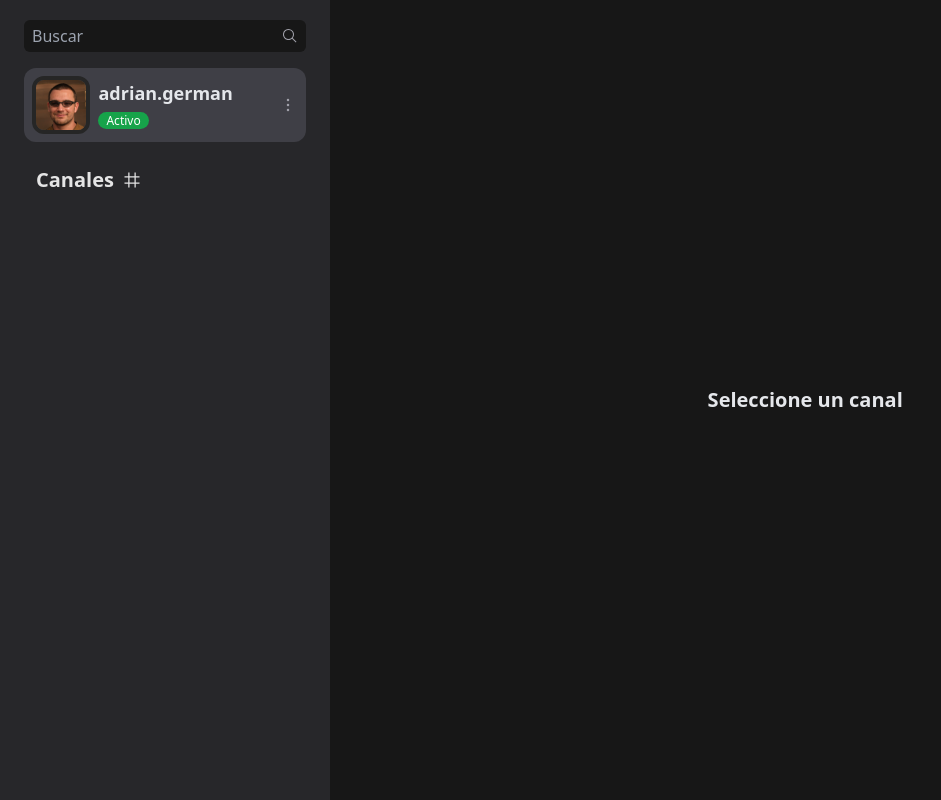
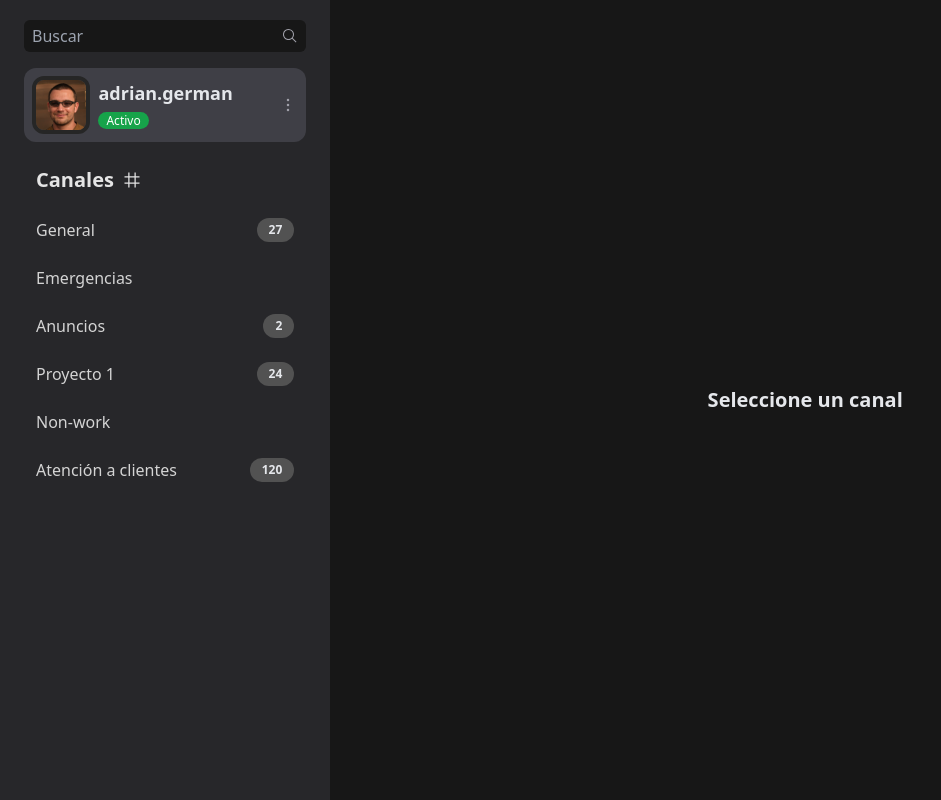
Before and after one commit to AdrianGerman/ChatVue-Pinia, a Vue app: page / in a window 1280 px wide. Shown: the whole page, without its empty margins (0-941 px from the left). Built offline with nearby package versions, Linux system fonts and the light colour scheme.

Commit message:
add getter for channels

```diff
--- a/src/stores/channels.js
+++ b/src/stores/channels.js
@@ -11,4 +11,11 @@
       { id: 6, name: "Atención a clientes", messages: 120 },
     ],
   }),
+  getters: {
+    getChannels: (state) => (search) => {
+      return state.channels.filter((channel) =>
+        channel.name.toLocaleLowerCase().includes(search.toLocaleLowerCase())
+      );
+    },
+  },
 });
--- a/src/views/HomeView.vue
+++ b/src/views/HomeView.vue
@@ -5,8 +5,10 @@
 import ChatItem from '@/components/ChatItem.vue'
 import { ref, reactive } from 'vue'
 import useProfileStore from '@/stores/profile.js'
+import useChannelsStore from '@/stores/channels.js'
 
 const profileStore = useProfileStore();
+const channelsStore = useChannelsStore();
 const search = ref('')
 </script>
 
@@ -22,7 +24,7 @@
     <RouterLink to="/" class="channels-title">Canales <Icon icon="carbon:hashtag" /></RouterLink>
     <div class="channels">
       <ChatItem
-        v-for="channel in channels"
+        v-for="channel in channelsStore.getChannels(search)"
         :key="channel.id"
         :id="channel.id"
         :name="channel.name"
--- a/src/views/MessagesView.vue
+++ b/src/views/MessagesView.vue
@@ -8,6 +8,9 @@
 const end = ref(null)
 const channelId = ref(null)
 const title = ref('')
+
+const people = reactive([])
+const message = reactive([])
 
 const messagesView = computed(() => messages.map((message) => {
   const author = people.find((p) => p.id === message.author)
```
